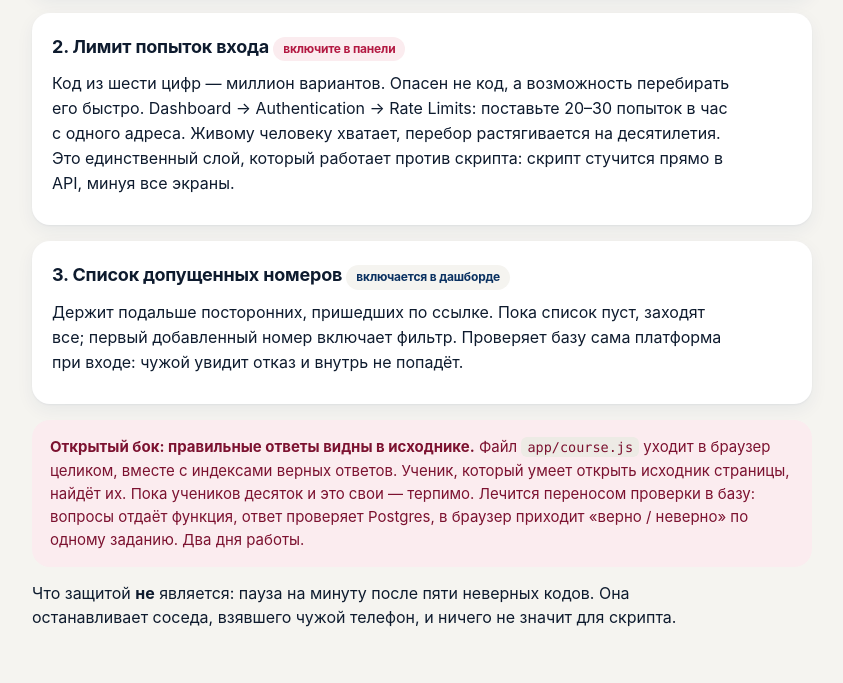
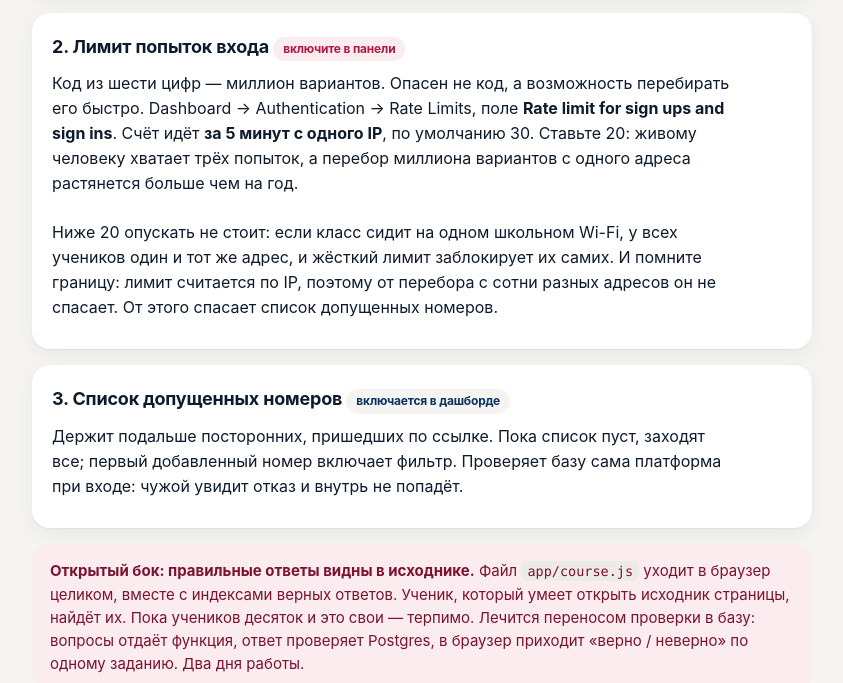
Before and after one commit to Nazaralmaty/1english-platform, a plain HTML site: page ИНСТРУКЦИЯ.html in a window 1280 px wide. Shown: the part 5399-6082 px from the top of the page, without its empty margins (218-1061 px from the left). Drawn offline with Linux system fonts and the light colour scheme.

Commit message:
Лимит входов считается за 5 минут, а не в час
Сверился с документацией Supabase: поле «Rate limit for sign ups and sign
ins» задаёт попытки за 5 минут с одного IP, по умолчанию 30. Раньше в
обеих инструкциях стояло «в час» — неверные единицы.

Дописана граница этого слоя: лимит по IP не спасает от перебора с разных
адресов, и слишком низкое значение блокирует класс, сидящий на одном
школьном Wi-Fi.

Co-Authored-By: Claude Opus 5 <noreply@anthropic.com>

```diff
--- a/ИНСТРУКЦИЯ.html
+++ b/ИНСТРУКЦИЯ.html
@@ -337,10 +337,14 @@ order by last_seen desc nulls last;</pre></div>
   <div class="card">
     <h3>2. Лимит попыток входа <span class="pill no">включите в панели</span></h3>
     <p>Код из шести цифр — миллион вариантов. Опасен не код, а возможность перебирать его
-       быстро. Dashboard → Authentication → Rate Limits: поставьте 20–30 попыток в час с
-       одного адреса. Живому человеку хватает, перебор растягивается на десятилетия.
-       Это единственный слой, который работает против скрипта: скрипт стучится прямо в
-       API, минуя все экраны.</p>
+       быстро. Dashboard → Authentication → Rate Limits, поле <b>Rate limit for sign ups
+       and sign ins</b>. Счёт идёт <b>за 5 минут с одного IP</b>, по умолчанию 30. Ставьте
+       20: живому человеку хватает трёх попыток, а перебор миллиона вариантов с одного
+       адреса растянется больше чем на год.<br><br>
+       Ниже 20 опускать не стоит: если класс сидит на одном школьном Wi-Fi, у всех
+       учеников один и тот же адрес, и жёсткий лимит заблокирует их самих. И помните
+       границу: лимит считается по IP, поэтому от перебора с сотни разных адресов он не
+       спасает. От этого спасает список допущенных номеров.</p>
   </div>
 
   <div class="card">
@@ -384,7 +388,7 @@ order by last_seen desc nulls last;</pre></div>
   <div class="tbl"><div class="scroll"><table>
     <thead><tr><th>Шаг</th><th>Зачем</th><th>Сколько</th></tr></thead>
     <tbody>
-      <tr><td>Лимит попыток в панели</td><td>единственная защита от перебора кода</td><td>1 минута, ваша</td></tr>
+      <tr><td>Лимит попыток в панели</td><td>тормозит перебор кода с одного адреса</td><td>1 минута, ваша</td></tr>
       <tr><td>Проверка восстановления из выгрузки</td><td>бэкап без проверки не бэкап</td><td>2 часа, ваши</td></tr>
       <tr><td>Ответы на сервере</td><td>когда платформу увидит чужой ребёнок</td><td>2 дня, отложено</td></tr>
       <tr><td>Нагрузочный прогон</td><td>перед массовым запуском, от 100 учеников</td><td>1 день</td></tr>
```
Also changed, not shown: РАЗВЁРТЫВАНИЕ.md (+9 -5 lines).
